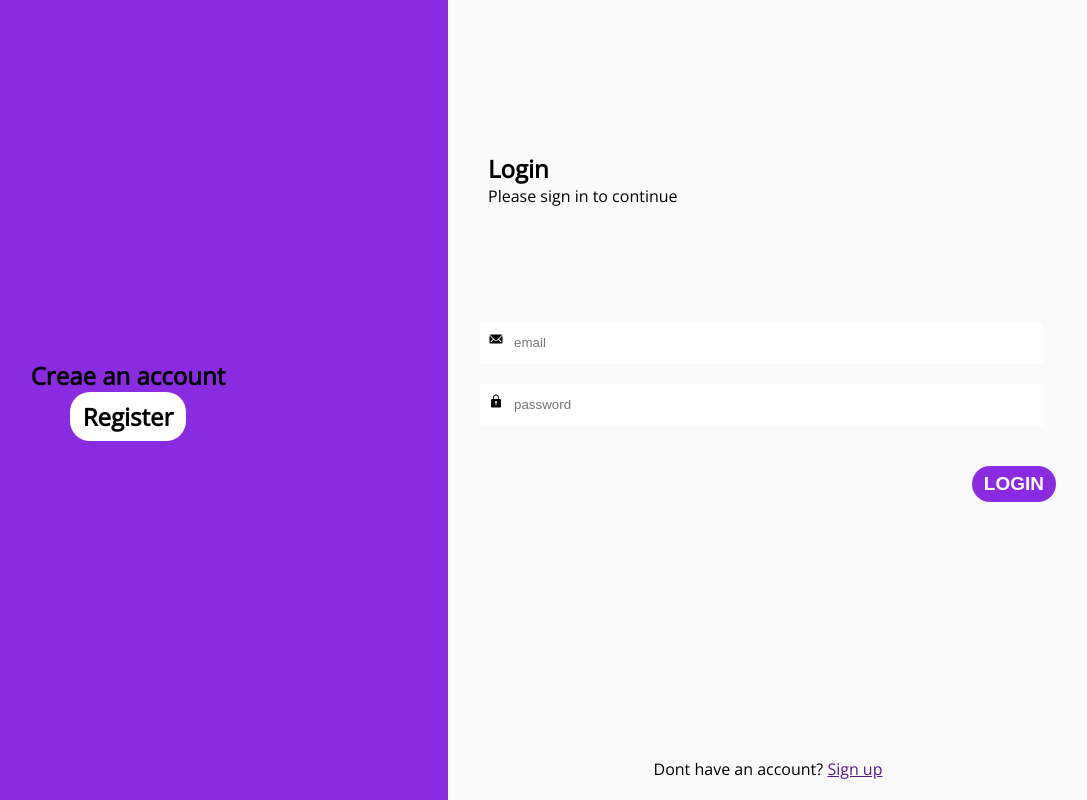
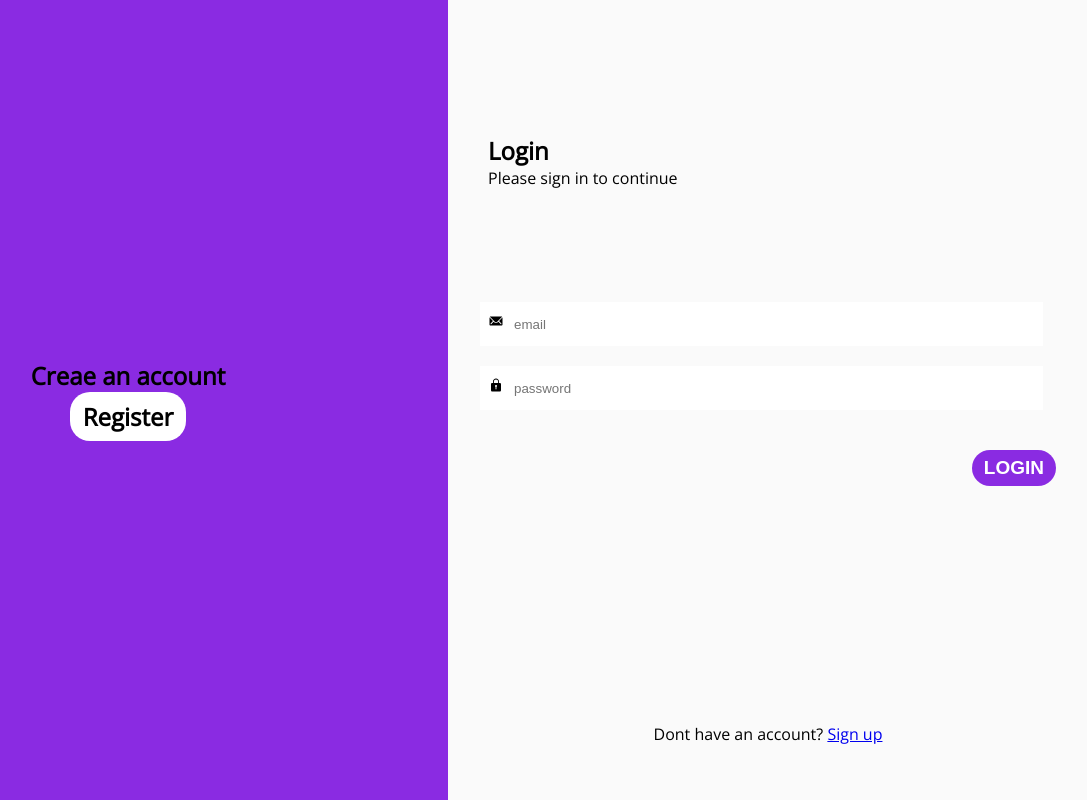
Before and after one commit to KwaminaWhyte/schway-server, a React (Create React App) app in the folder client/: page /login in a window 1280 px wide. Shown: the whole page, without its empty margins (192-1279 px from the left). Built offline with nearby package versions, Linux system fonts and the light colour scheme; no server answers.

Commit message:
auth page partially built

```diff
--- a/client/src/Auth/Auth.js
+++ b/client/src/Auth/Auth.js
@@ -165,13 +165,15 @@ class Auth extends Component {
           <p
             style={{
               marginTop: "auto",
-              marginBottom: 20,
+              marginBottom: 55,
               marginLeft: "auto",
               marginRight: "auto",
             }}
           >
             Already have an account?{" "}
-            <Link onClick={this.showLoginSection}>Sing in</Link>
+            <Link to="#" onClick={this.showLoginSection}>
+              Sing in
+            </Link>
           </p>
         </section>
 
@@ -215,13 +217,15 @@ class Auth extends Component {
           <p
             style={{
               marginTop: "auto",
-              marginBottom: 20,
+              marginBottom: 55,
               marginLeft: "auto",
               marginRight: "auto",
             }}
           >
             Dont have an account?{" "}
-            <Link onClick={this.hideLoginSection}>Sign up</Link>
+            <Link to="#" onClick={this.hideLoginSection}>
+              Sign up
+            </Link>
           </p>
         </section>
       </div>
--- a/client/src/Auth/style.css
+++ b/client/src/Auth/style.css
@@ -56,7 +56,7 @@ input[type="password"] {
   border-radius: 2px;
   border: none;
   transition-duration: 1s;
-  height: 38px;
+  height: 40px;
   width: 80%;
 }
 
```
